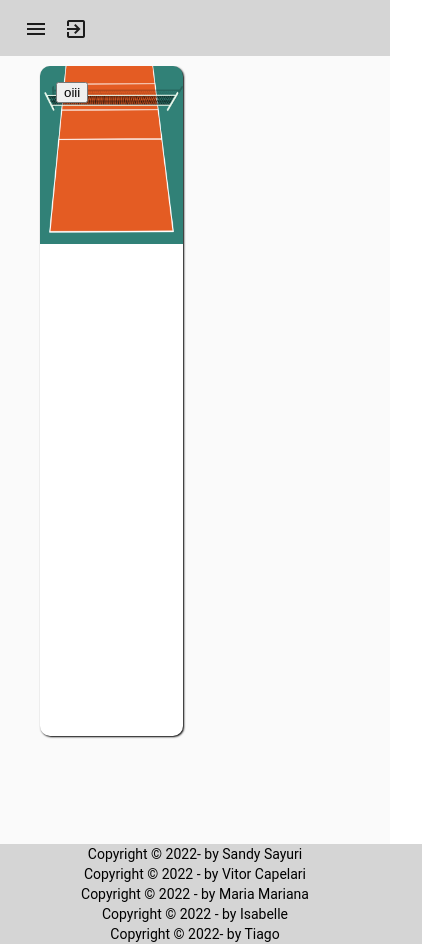
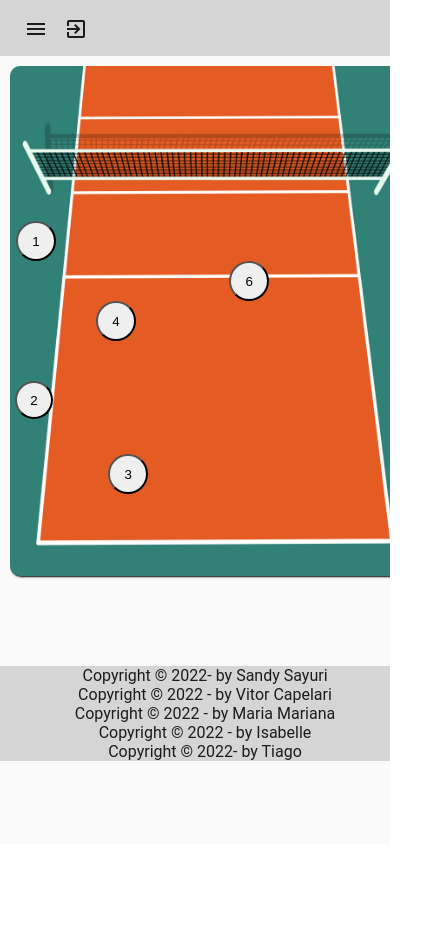
Before and after one commit to Sandy-Sayuri/trabalho_de_comclusao_de_curso, an Angular app in the folder front-1/: page /home in a window 390 px wide. Shown: the whole page, 422 px wide, since content can reach past the window. After the commit the page ends 844 px from the top, so only its background shows below. Built offline with nearby package versions, Linux system fonts and the light colour scheme.

Commit message:
atualização

```diff
--- a/front-1/src/app/app.component.css
+++ b/front-1/src/app/app.component.css
@@ -1,9 +1,4 @@
-mat-card-footer{
-    background-color:#d5d5d5;
-    text-align: center;
-}
-.body{
+.teste{
     width: 100%;
     height: 100%;
-    overflow: hidden
 }
--- a/front-1/src/app/app.component.html
+++ b/front-1/src/app/app.component.html
@@ -1,6 +1,3 @@
-<div class="body">
+<div class="teste">
     <router-outlet></router-outlet>
 </div>
-<mat-card-footer>
-    <app-footer></app-footer>
-</mat-card-footer>
--- a/front-1/src/app/components/cadastro/cadastro.component.css
+++ b/front-1/src/app/components/cadastro/cadastro.component.css
@@ -10,3 +10,6 @@
     height: 100%;
     margin:auto;
 }
+.input{
+    word-wrap: break-word;
+}
--- a/front-1/src/app/components/cadastro/cadastro.component.html
+++ b/front-1/src/app/components/cadastro/cadastro.component.html
@@ -1,9 +1,10 @@
 <section class="form" >
     <mat-card class="card">
-        <form class="card-top" fxLayout="column" fxLayoutAlign="center center" fxLayoutGap="10px" [formGroup]="formcadastro">
+        <form class="card-top" fxLayout="column" fxLayoutAlign="center " fxLayoutGap="10px" [formGroup]="formcadastro">
         <mat-form-field class="input">
             <input (input)="validacao = false" matInput
-            placeholder="Email" formControlName="username">
+            class="email"
+            placeholder="Email" formControlName="Email">
              <!-- <mat-error *ngIf="loginForm.controls.username.invalid">Informe seu nome de usuário.</mat-error>  -->
           </mat-form-field>
           <mat-form-field class="input">
--- a/front-1/src/app/components/home/home.component.css
+++ b/front-1/src/app/components/home/home.component.css
@@ -1,33 +1,73 @@
-@media(max-width:2220px) {
-    .card{
+@media  (max-width:2220px) {
+.card{
     box-shadow: 1px 1px 2px black;
     border-radius: 10px;
     height: 90%;
-    width: 39%;
+    width: 33%;
     background-size: 100%;
     background-image: url('../../../assets/Meia_quadra.png');
     background-repeat: no-repeat;
 }
 .form{
-    width: 100%;
-    height: 100%;
+    width:1200px;
+    height:550px;
     margin:auto;
-    overflow: hidden;
-    padding-left: 30px;
-
+    overflow: hidden
 }
-}
-@media(max-width:700px) {
 
 }
 
+@media (max-width:700px) {
+    mat-card{
+        padding: 1%;
+    }
+    .card{
+        box-shadow: 1px 1px 2px black;
+        border-radius: 10px;
+        height: 500px;
+        width: 400px;
+        background-size: 100%;
+        background-image: url('../../../assets/Meia_quadra.png');
+        background-repeat: no-repeat;
+    }
+    .form{
+        width:500px;
+        height:600px;
+        overflow: hidden
+    }
 
-.form{
-    width: 100%;
-    height: 100%;
-    margin:auto;
-    overflow: hidden
+    .oii{
+        width: 40px;
+        height: 40px;
+        border-radius: 50%;
+    }
+    .oi{
+        width: 38px;
+        height: 38px;
+        border-radius: 50%;
+    }
+    .botao_1{
+        padding-top: 150px;
+        margin-left: 1px;
+    }
+    .botao_2{
+        padding-top: 40px;
+    }
+    .botao_3{
+        padding-top: 35px;
+        padding-left: 70pt;
+    }
+    .botao_4{
+        padding-left: 60pt;
+        padding-top: -10pt;
+    }
+    .botao_5{
+        padding-top: -30pt;
+        padding-left: 70pt;
+    }
+    .botao_6{
+        padding-left: 100pt;
+        padding-top: -5pt;
+
+    }
 }
-.oii{
-    margin-top: -30px;
-}
--- a/front-1/src/app/components/home/home.component.html
+++ b/front-1/src/app/components/home/home.component.html
@@ -1,5 +1,22 @@
 <section class="form" >
   <mat-card class="card">
-    <button class="oii">oiii</button>
+
+    <div class="botao_1">
+      <button click='habilitado(1)' class="oii">1</button >
+
+      <div class="botao_4">
+        <div class="botao_6">
+          <button class="oii">6</button>
+        </div>
+        <button class="oii">4</button>
+      </div>
+    </div>
+    <div class="botao_2">
+      <button class="oi">2</button>
+    </div>
+    <div class="botao_3">
+      <button class="oii">3</button>
+    </div>
   </mat-card>
 </section>
+<app-footer></app-footer>
--- a/front-1/src/app/components/home/home.component.ts
+++ b/front-1/src/app/components/home/home.component.ts
@@ -1,11 +1,19 @@
 import { Component, OnInit } from '@angular/core';
-
+interface Food {
+  value: string;
+  viewValue: string;
+}
 @Component({
   selector: 'app-teste',
   templateUrl: './home.component.html',
   styleUrls: ['./home.component.css']
 })
 export class testeComponent implements OnInit {
+  foods: Food[] = [
+    {value: 'steak-0', viewValue: 'Steak'},
+    {value: 'pizza-1', viewValue: 'Pizza'},
+    {value: 'tacos-2', viewValue: 'Tacos'},
+  ];
 
   constructor() { }
 
--- a/front-1/src/app/view/home/home.component.css
+++ b/front-1/src/app/view/home/home.component.css
@@ -10,11 +10,6 @@ mat-sidenav {
 
 main {
     padding: 10px;
-    height: 84%;
-    width: 73%;
-
+    height: 100%;
+    width: 100%;
 }
-body {
-    height: 100%;
-
-}
--- a/front-1/src/index.html
+++ b/front-1/src/index.html
@@ -8,7 +8,7 @@
   <link  class='icon'rel="icon"  href="favicon (1).ico">
   <link href="https://fonts.googleapis.com/icon?family=Material+Icons" rel="stylesheet">
 </head>
-<body class="mat-typography">
+<body>
   <app-root></app-root>
 </body>
 </html>
```
